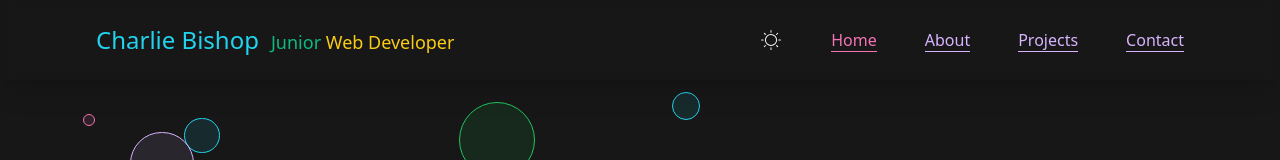
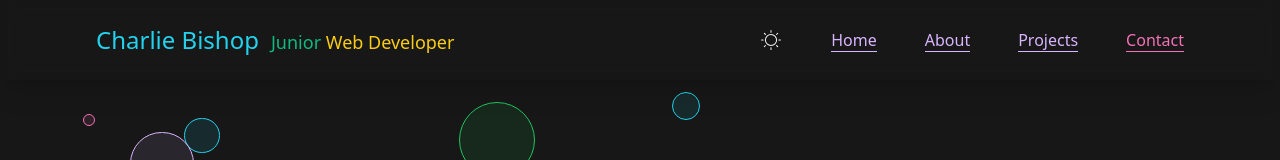
Before and after one commit to charlieBdev/portfolio, a Next.js app: page / in a window 1280 px wide. Shown: the top 160 px of the page. Built offline with nearby package versions, Linux system fonts and the light colour scheme.

Commit message:
fix linting

```diff
--- a/src/app/about/page.tsx
+++ b/src/app/Components/AboutPage.tsx
@@ -1,11 +1,24 @@
-import Link from 'next/link';
-import SkillsList from '../Components/SkillsList';
-import IconsList from '../Components/IconsList';
+'use client';
 
-export default function About() {
+import SkillsList from './SkillsList';
+import IconsList from './IconsList';
+import { useEffect, useRef } from 'react';
+import { useInView } from 'framer-motion';
+import { SectionProps } from '../interfaces/SectionProps';
+
+export const AboutPage = (props: SectionProps) => {
+	const { setActiveLink } = props;
+	const ref = useRef(null);
+	const isInViewAbout = useInView(ref, { amount: 0.9 });
+
+	useEffect(() => {
+		if (isInViewAbout) setActiveLink('About');
+	}, [isInViewAbout, setActiveLink]);
+
 	return (
 		// flex flex-col justify-center items-center min-h-screen relative
 		<section
+			ref={ref}
 			id='about'
 			className='min-h-[calc(100vh)] pt-20 flex flex-col justify-start gap-3 p-6 xl:px-24 bg-opacity-90 dark:bg-opacity-90 backdrop-blur dark:backdrop-blur'
 		>
@@ -75,4 +88,4 @@ export default function About() {
 			</div>
 		</section>
 	);
-}
+};
--- a/src/app/contact/page.tsx
+++ b/src/app/Components/ContactPage.tsx
@@ -1,12 +1,23 @@
 'use client';
 
-import { useRef, useState } from 'react';
+import { useEffect, useRef, useState } from 'react';
 import { useForm, SubmitHandler, FieldValues } from 'react-hook-form';
 import emailjs from '@emailjs/browser';
-import { Spinner } from '../Components';
+import { Spinner } from '.';
 import { toast } from 'sonner';
+import { useInView } from 'framer-motion';
+import { SectionProps } from '../interfaces/SectionProps';
 
-export default function Contact() {
+export const ContactPage = (props: SectionProps) => {
+	const { setActiveLink } = props;
+
+	const ref = useRef(null);
+	const isInViewContact = useInView(ref, { amount: 0.9 });
+
+	useEffect(() => {
+		if (isInViewContact) setActiveLink('Contact');
+	}, [isInViewContact, setActiveLink]);
+
 	const [name, setName] = useState('');
 	const [email, setEmail] = useState('');
 	const [msg, setMsg] = useState('');
@@ -65,6 +76,7 @@ export default function Contact() {
 
 	return (
 		<section
+			ref={ref}
 			id='contact'
 			className='min-h-[calc(100vh-4rem)] pt-20 p-6 xl:px-24 gap-6 flex flex-col items-center justify-start bg-opacity-90 dark:bg-opacity-90 backdrop-blur dark:backdrop-blur'
 		>
@@ -198,4 +210,4 @@ export default function Contact() {
 			</form>
 		</section>
 	);
-}
+};
--- a/src/app/Components/MainText.jsx
+++ b/src/app/Components/MainText.jsx
@@ -1,8 +1,9 @@
 'use client';
 import { animated, useSpring } from '@react-spring/web';
-import { motion } from 'framer-motion';
+import { motion, useInView } from 'framer-motion';
+import { useEffect, useRef } from 'react';
 
-export const MainText = () => {
+export const MainText = ({ setActiveLink }) => {
 	const getRandomDelay = () => Math.floor(Math.random() * 1000) + 500; // Adjust delay range as needed
 
 	const flickerAnimation = useSpring({
@@ -26,8 +27,18 @@ export const MainText = () => {
 		config: { tension: 200, friction: 10 },
 	});
 
+	const ref = useRef(null);
+	const isInViewMainText = useInView(ref, { amount: 0.9 });
+
+	useEffect(() => {
+		if (isInViewMainText) setActiveLink('Home');
+	}, [isInViewMainText, setActiveLink]);
+
 	return (
-		<div className='min-h-[calc(100svh-5rem)] mt-20 flex flex-col items-center justify-center gap-3 select-none p-6 xl:px-24 xl:items-center hover:cursor-pointer overflow-hidden'>
+		<div
+			ref={ref}
+			className='min-h-[calc(100svh-5rem)] mt-20 flex flex-col items-center justify-center gap-3 select-none p-6 xl:px-24 xl:items-center hover:cursor-pointer overflow-hidden'
+		>
 			<motion.div drag>
 				<animated.p style={flickerAnimation} className='text-8xl relative'>
 					Hello
--- a/src/app/projects/page.tsx
+++ b/src/app/Components/ProjectsPage.tsx
@@ -1,19 +1,26 @@
 'use client';
 
-import { useState } from 'react';
-import ProjectsList from '../Components/ProjectsList';
+import { useEffect, useRef, useState } from 'react';
+import ProjectsList from './ProjectsList';
 
 import { LuFilter, LuFilterX } from 'react-icons/lu';
+import { useInView, motion } from 'framer-motion';
+import { SectionProps } from '../interfaces/SectionProps';
 
-interface Tags {
-	tags: string[];
-}
+export const ProjectsPage = (props: SectionProps) => {
+	const { setActiveLink } = props;
+	const [showFilters, setShowFilters] = useState(false);
 
-export default function Projects() {
-	const [showFilters, setShowFilters] = useState(false);
+	const ref = useRef(null);
+	const isInViewProjects = useInView(ref, { amount: 0.9 });
+
+	useEffect(() => {
+		if (isInViewProjects) setActiveLink('Projects');
+	}, [isInViewProjects, setActiveLink]);
 
 	return (
 		<section
+			ref={ref}
 			id='projects'
 			className='min-h-[calc(100vh)] pt-20 flex flex-col justify-center items-between p-6 xl:px-24 gap-1 bg-opacity-90 dark:bg-opacity-90 backdrop-blur dark:backdrop-blur'
 		>
@@ -30,4 +37,4 @@ export default function Projects() {
 			<ProjectsList showFilters={showFilters} />
 		</section>
 	);
-}
+};
--- /dev/null
+++ b/src/app/interfaces/SectionProps.ts
@@ -0,0 +1,3 @@
+export interface SectionProps {
+	setActiveLink: (link: string) => void;
+}
--- a/src/app/page.tsx
+++ b/src/app/page.tsx
@@ -3,21 +3,25 @@
 import { useState } from 'react';
 import { Bubbles, MainText } from './Components';
 import Navbar from './Components/Navbar';
-import About from './about/page';
-import Contact from './contact/page';
-import Projects from './projects/page';
+import { AboutPage } from './Components/AboutPage';
+import { ContactPage } from './Components/ContactPage';
+import { ProjectsPage } from './Components/ProjectsPage';
 
 export default function Home() {
-	const [activeLink, setActiveLink] = useState('Home');
+	const [activeLink, setActiveLink] = useState('');
 
 	return (
 		<div>
 			<Navbar activeLink={activeLink} setActiveLink={setActiveLink} />
 			<Bubbles />
-			<MainText />
-			<About />
-			<Projects />
-			<Contact />
+
+			<MainText setActiveLink={setActiveLink} />
+
+			<AboutPage setActiveLink={setActiveLink} />
+
+			<ProjectsPage setActiveLink={setActiveLink} />
+
+			<ContactPage setActiveLink={setActiveLink} />
 		</div>
 	);
 }
```
